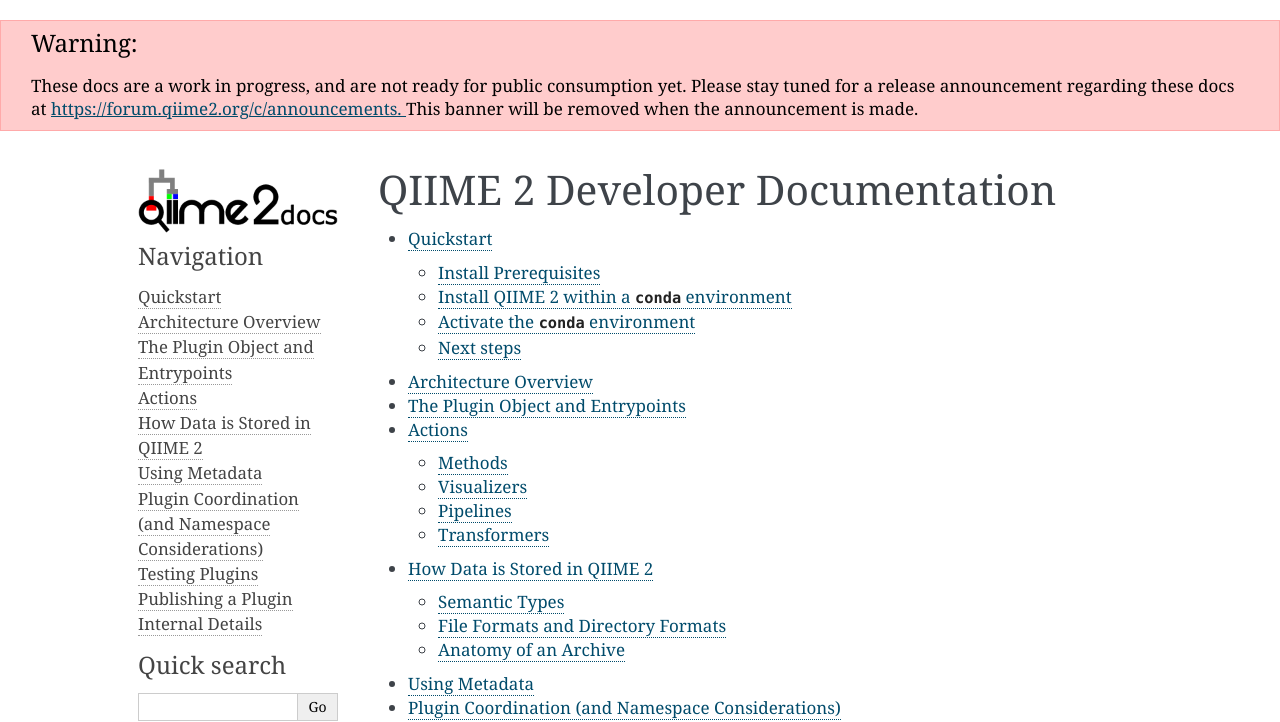
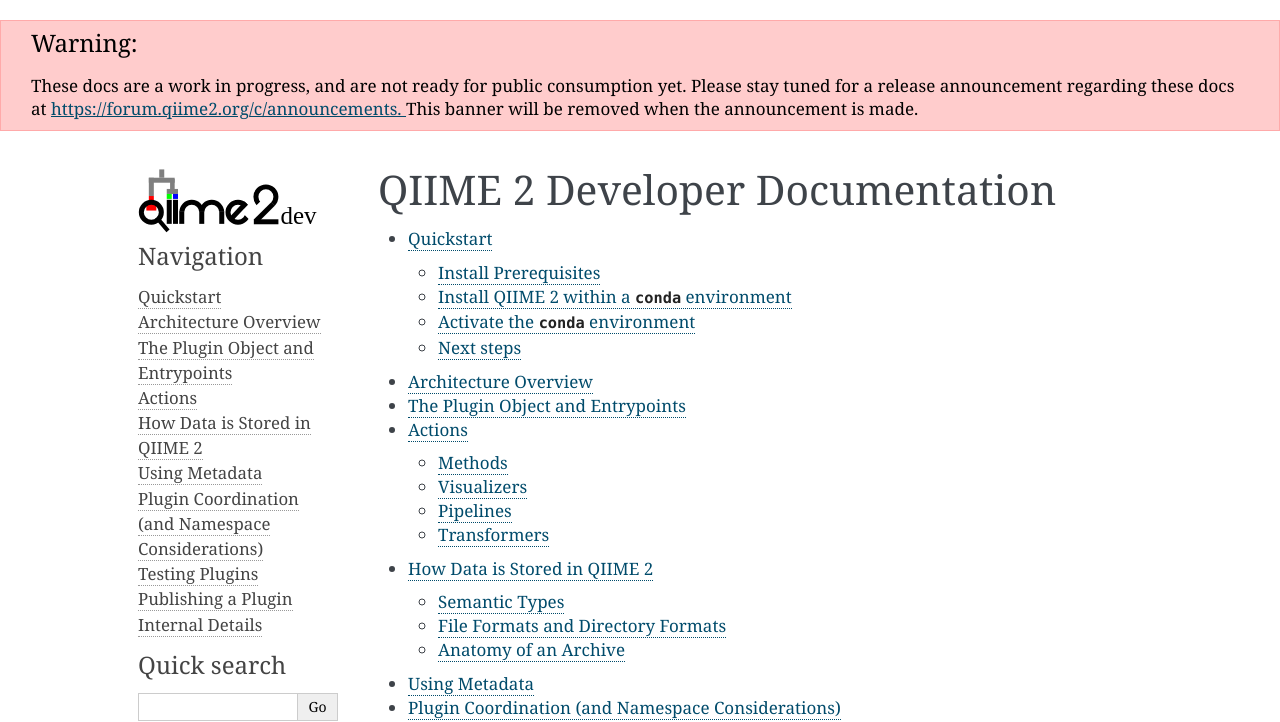
Before and after one commit to qiime2/dev-docs, a Sphinx documentation site: the page built from source/index.rst, in a window 1280 px wide. Shown: the top 722 px of the page. Built offline with Sphinx 7.4.7, drawn with Linux system fonts in a browser that asks for light colours.

Commit message:
ENH: New logo

```diff
--- a/source/conf.py
+++ b/source/conf.py
@@ -90,7 +90,7 @@ html_theme = 'alabaster'
 # documentation.
 #
 html_theme_options = {
-    'logo': 'q2docs.png',
+    'logo': 'q2dev.svg',
     'page_width': '1024px',
 }
 
```
Also changed, not shown: source/_static/q2dev.svg (added), source/_static/q2docs.png (deleted).
